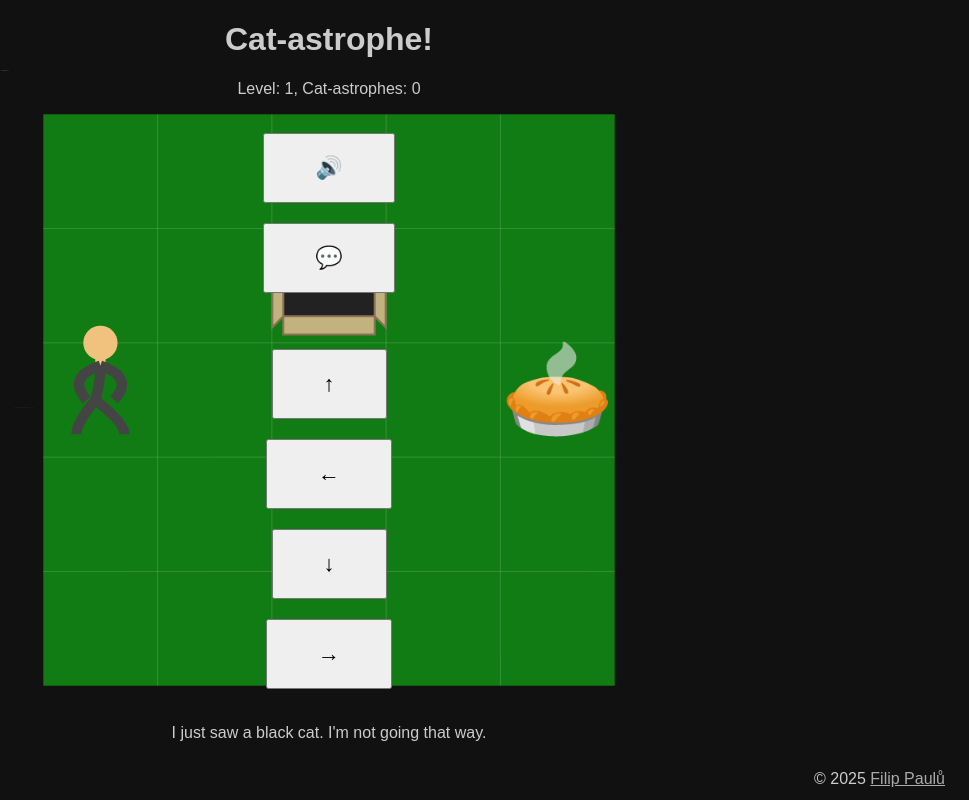
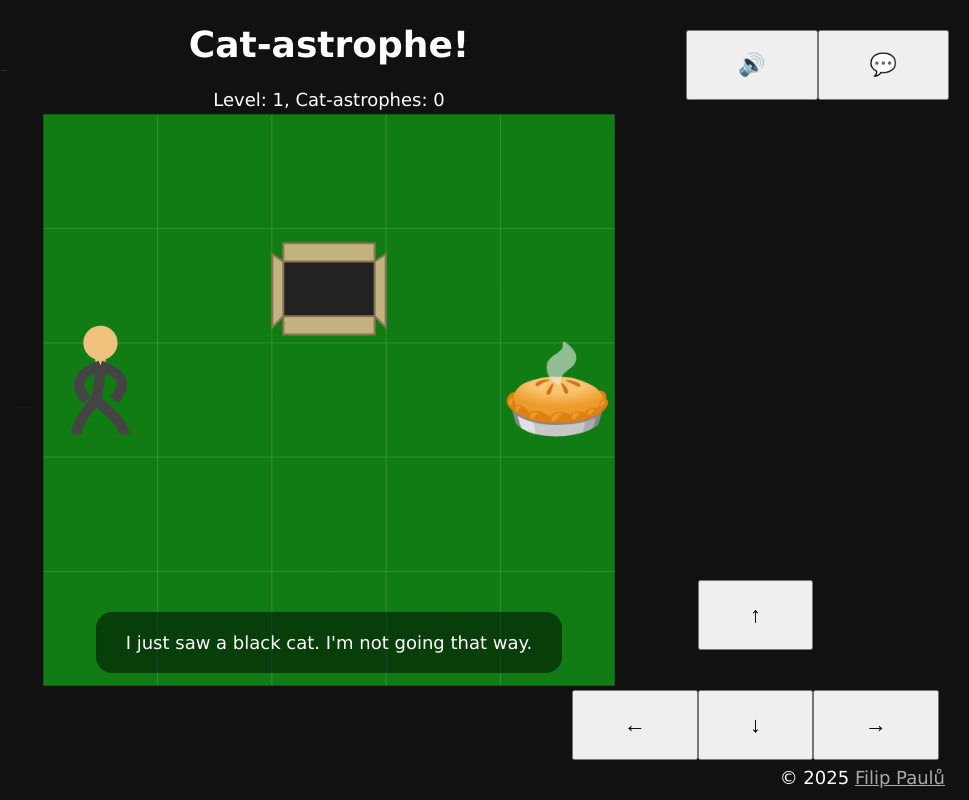
Before and after one commit to ingSlonik/cat-astrophe, a website built with Parcel: page src/index.html in a window 1280 px wide. Both pictures are taken after a click on the button "Start Game". Shown: the whole page, without its empty margins (311-1280 px from the left). Built offline with nearby package versions, Linux system fonts and the light colour scheme.

Commit message:
Update transition in css

```diff
--- a/src/styles.css
+++ b/src/styles.css
@@ -3,9 +3,9 @@ body {
     margin: 0px;
     padding: 0px;
     background-color: #111;
-    color: #CCC;
-    font-family: fantasy;
-    font-style: 18px;
+    color: #FFF;
+    font-family: Verdana, Geneva, Tahoma, sans-serif;
+    font-size: 18px;
     text-align: center;
     height: 100dvh;
 }
@@ -30,7 +30,15 @@ canvas {
 
 #score {}
 
-#text {
+#controls {
+    position: absolute;
+    top: 10px;
+    right: 20px;
+    display: flex;
+}
+
+#text,
+#subtitles {
     padding: 20px 30px;
     margin: 20px auto;
     background-color: rgba(0, 0, 0, 0.5);
@@ -46,6 +54,18 @@ a {
     color: #AAA;
 }
 
+#arrows {
+    position: absolute;
+    bottom: 20px;
+    right: 30px;
+    display: flex;
+    flex-direction: column;
+}
+
+#arrows>div {
+    display: flex;
+}
+
 button {
     display: block;
     margin: 20px auto;
@@ -55,10 +75,19 @@ button {
     cursor: pointer;
 }
 
-.hide {
-    display: none;
-}
-
 #start {
     top: 50%;
 }
+
+#text,
+#arrows,
+#the-button,
+#subtitles {
+    opacity: 1;
+    transition: all 0.3s ease-in-out;
+}
+
+.hide {
+    opacity: 0 !important;
+    pointer-events: none;
+}
```
